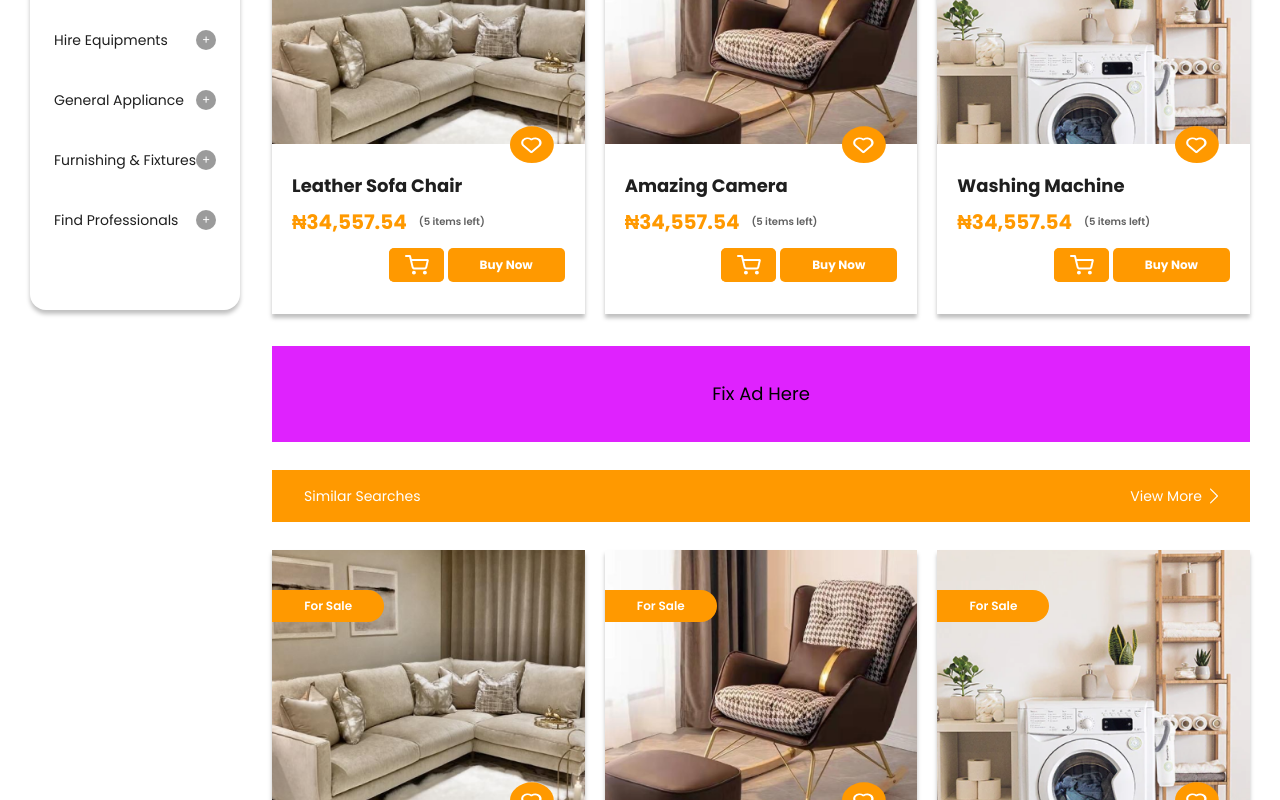
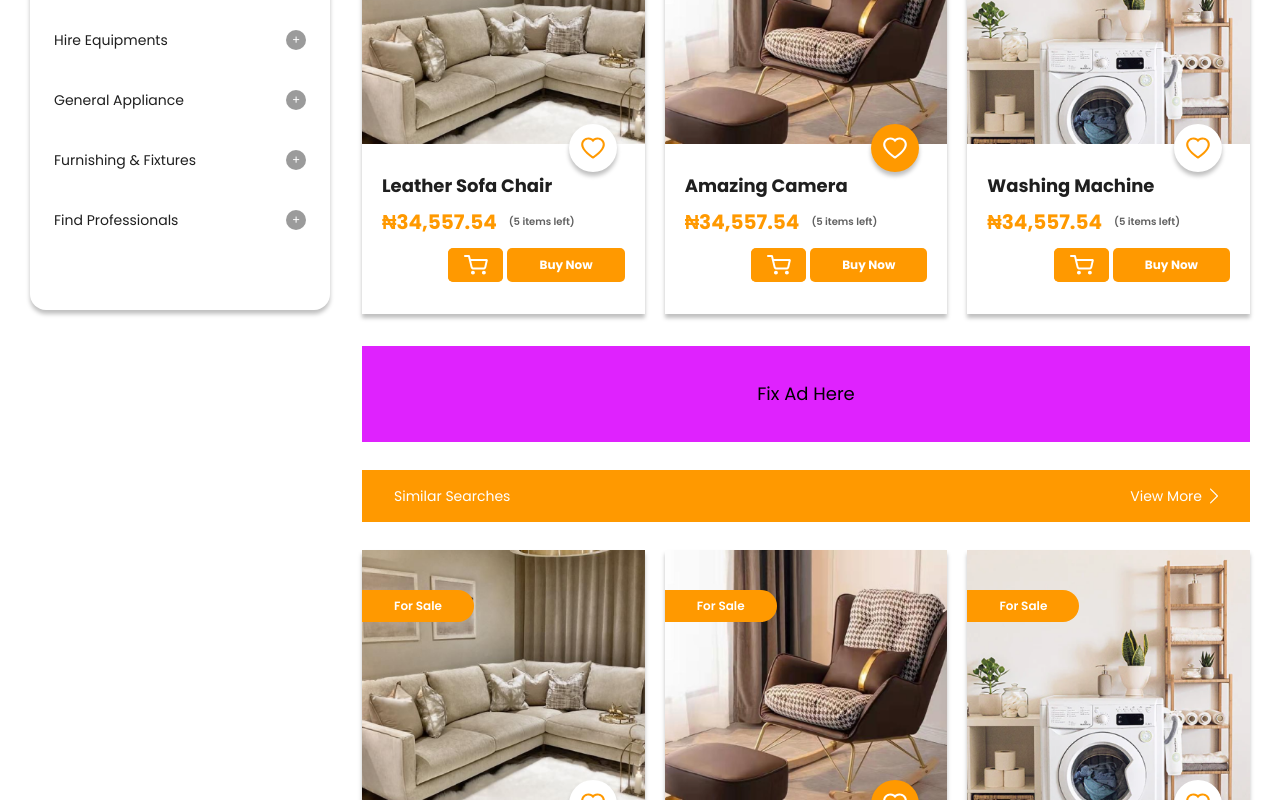
Before and after one commit to Kh3m/fixam-frontend, a React (Vite) app: page / in a window 1280 px wide. Shown: the part 880-1680 px from the top of the page. Built offline with nearby package versions, Linux system fonts and the light colour scheme.

Commit message:
Handle favorite status

```diff
--- a/src/components/Categories/Categories.tsx
+++ b/src/components/Categories/Categories.tsx
@@ -15,8 +15,8 @@ const categories: string[] = [
 const Categories = () => {
   return (
     <ul className="bg-white px-6 py-10 rounded-b-2xl w-full fshadow">
-      {categories.map((cat) => (
-        <Category text={cat} />
+      {categories.map((cat, i) => (
+        <Category text={cat} key={i} />
       ))}
     </ul>
   );
--- a/src/components/Container.tsx
+++ b/src/components/Container.tsx
@@ -12,7 +12,7 @@ const Container = ({
   if (twoColLayout) {
     return (
       <div className="md:w-[1220px] m-auto flex space-x-8">
-        <div className="max-w-[300px] grow-0">{Aside}</div>
+        <div className="w-[300px] grow-0">{Aside}</div>
         <div className="flex-grow">{children}</div>
       </div>
     );
--- a/src/components/Filters/PriceFilter.tsx
+++ b/src/components/Filters/PriceFilter.tsx
@@ -47,7 +47,7 @@ const InputFilter = ({ label, defaultValue }: Props) => {
         min={1}
         value={value}
         onChange={(e) => setValue(e.target.value)}
-        className="border border-fgrey outline-1 outline-fgrey w-full "
+        className="border border-fgrey outline-1 outline-fgrey w-full p-2 text-sm"
       />
     </label>
   );
--- a/src/components/Filters/TypeFilter.tsx
+++ b/src/components/Filters/TypeFilter.tsx
@@ -40,7 +40,7 @@ const TypeFilter = () => {
     <FilterCard filterBy="Type">
       <div className="flex space-x-1">
         <input
-          className="border border-fgrey outline-1 outline-fgrey w-full "
+          className="border border-fgrey outline-1 outline-fgrey w-full p-2 text-sm "
           placeholder="Find Type"
         />
       </div>
--- a/src/components/Products/Product.tsx
+++ b/src/components/Products/Product.tsx
@@ -1,7 +1,7 @@
 import { ImageType } from "../../utils/types";
 import { formatPrice } from "../../utils/number-formatter";
 import Button from "../Button";
-import WishListIcon from "../../WishListIcon";
+import { AiOutlineHeart } from "react-icons/ai";
 
 export type ProductType = {
   image: ImageType;
@@ -13,11 +13,14 @@ export type ProductType = {
 
 interface Props {
   product: ProductType;
+  handleFavStatus: (index: number) => void;
+  temId: number;
 }
 const Product = ({
   product: { status, title, favorite, price, image },
+  handleFavStatus,
+  temId,
 }: Props) => {
-  console.log(favorite);
   return (
     <article className="fshadow">
       <div className="relative">
@@ -30,8 +33,19 @@ const Product = ({
         >
           {status}
         </span>
-        <span className="absolute -bottom-7 right-7 cursor-pointer ">
-          <WishListIcon />
+        <span
+          onClick={() => handleFavStatus(temId)}
+          className={`${
+            favorite ? "bg-fyellow" : "bg-white"
+          } absolute -bottom-7 right-7
+        flex justify-center items-center
+        cursor-pointer  h-12 w-12 rounded-full fshadow`}
+        >
+          <AiOutlineHeart
+            width="50px"
+            size={28}
+            color={`${favorite ? "#FFF" : "#FF9900"}`}
+          />
         </span>
       </div>
       <div className="p-5 bg-white  rounded-b-lg">
@@ -66,23 +80,23 @@ const Product = ({
               <path
                 d="M24.9366 25.4679C25.486 25.4679 25.9315 25.0944 25.9315 24.6337C25.9315 24.173 25.486 23.7996 24.9366 23.7996C24.3871 23.7996 23.9417 24.173 23.9417 24.6337C23.9417 25.0944 24.3871 25.4679 24.9366 25.4679Z"
                 stroke="white"
-                stroke-width="2"
-                stroke-linecap="round"
-                stroke-linejoin="round"
+                strokeWidth="2"
+                strokeLinecap="round"
+                strokeLinejoin="round"
               />
               <path
                 d="M35.8807 25.4679C36.4301 25.4679 36.8756 25.0944 36.8756 24.6337C36.8756 24.173 36.4301 23.7996 35.8807 23.7996C35.3312 23.7996 34.8857 24.173 34.8857 24.6337C34.8857 25.0944 35.3312 25.4679 35.8807 25.4679Z"
                 stroke="white"
-                stroke-width="2"
-                stroke-linecap="round"
-                stroke-linejoin="round"
+                strokeWidth="2"
+                strokeLinecap="round"
+                strokeLinejoin="round"
               />
               <path
                 d="M16.9773 7.95044H20.9569L23.6233 19.1199C23.7143 19.5039 23.9635 19.8489 24.3272 20.0944C24.691 20.34 25.1462 20.4704 25.6131 20.4629H35.2837C35.7506 20.4704 36.2058 20.34 36.5695 20.0944C36.9333 19.8489 37.1825 19.5039 37.2735 19.1199L38.8653 12.1213H21.9518"
                 stroke="white"
-                stroke-width="2"
-                stroke-linecap="round"
-                stroke-linejoin="round"
+                strokeWidth="2"
+                strokeLinecap="round"
+                strokeLinejoin="round"
               />
             </svg>
           </Button>
--- a/src/components/Products/Products.tsx
+++ b/src/components/Products/Products.tsx
@@ -4,8 +4,9 @@ import Product, { ProductType } from "./Product";
 import product1 from "../../assets/product_1.png";
 import product2 from "../../assets/product_2.png";
 import product3 from "../../assets/product_3.png";
+import { useState } from "react";
 
-const products: ProductType[] = [
+const initialProducts: ProductType[] = [
   {
     image: {
       src: product1,
@@ -13,7 +14,7 @@ const products: ProductType[] = [
     },
     title: "Leather Sofa Chair",
     price: 34_557.537,
-    favorite: true,
+    favorite: false,
     status: "For Sale",
   },
   {
@@ -33,15 +34,30 @@ const products: ProductType[] = [
     },
     title: "Washing Machine",
     price: 34_557.537,
-    favorite: true,
+    favorite: false,
     status: "For Sale",
   },
 ];
 const Products = () => {
+  const [products, setProducts] = useState(initialProducts);
+
+  const handleFavStatus = (id: number) => {
+    setProducts((prevProds) => {
+      return prevProds.map((prod, indx) =>
+        indx === id ? { ...prod, favorite: !prod.favorite } : prod
+      );
+    });
+  };
+
   return (
     <Grid cols={3}>
       {products.map((prod, i) => (
-        <Product key={i} product={prod} />
+        <Product
+          key={i}
+          product={prod}
+          handleFavStatus={handleFavStatus}
+          temId={i}
+        />
       ))}
     </Grid>
   );
```
